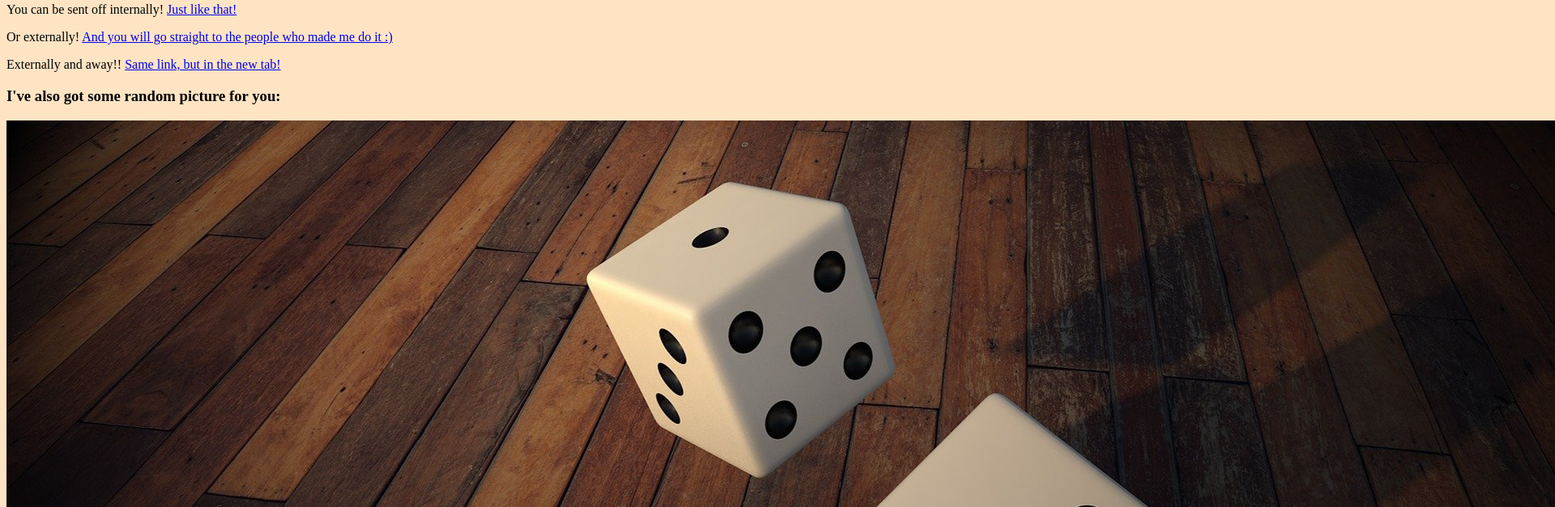
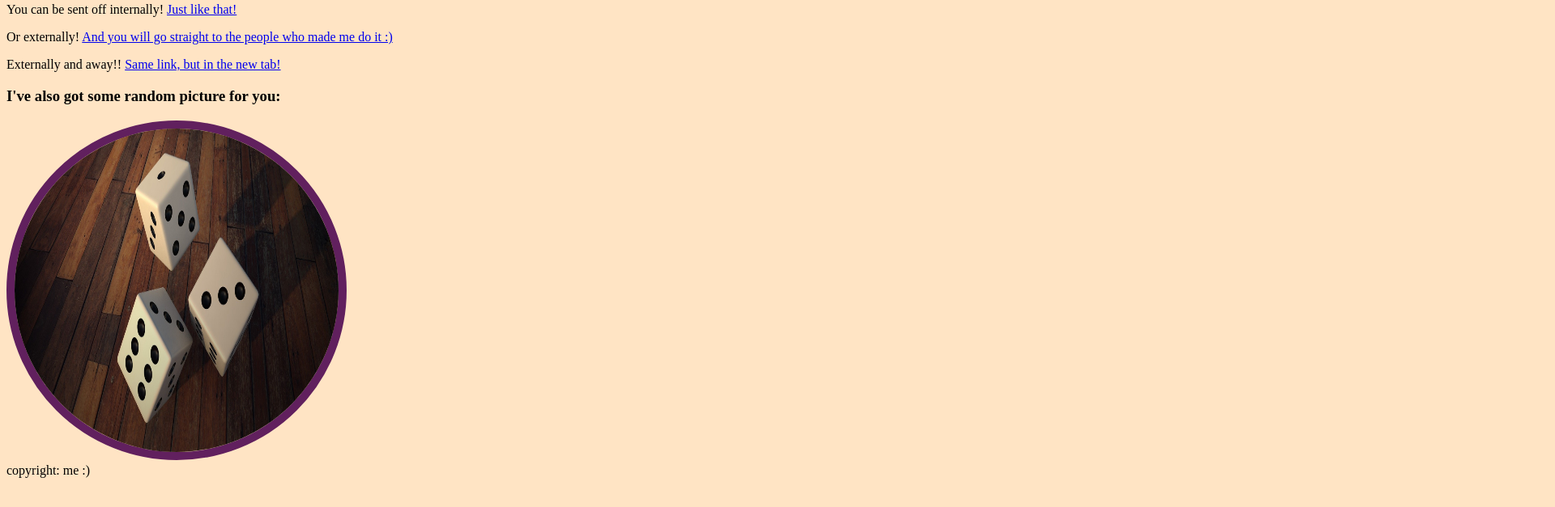
Before and after one commit to zajk9999/html-sprint, a plain HTML site: page sprint.html in a window 1280 px wide. Shown: the part 569-1196 px from the top of the page at 81% size, 1920 px wide, since content can reach past the window. After the commit the page ends 1168 px from the top, so only its background shows below. Drawn offline with Linux system fonts and the light colour scheme.

Commit message:
Adjusted the image properties

```diff
--- a/style.css
+++ b/style.css
@@ -1,3 +1,9 @@
 * {
     background-color: bisque;
 }
+img {
+    width: 400px;
+    height: 400px;
+    border-radius: 50%;
+    border: 10px solid#61205e;
+}
```
